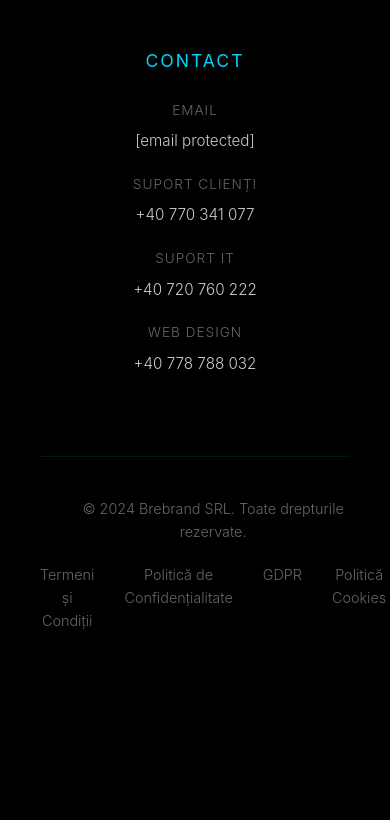
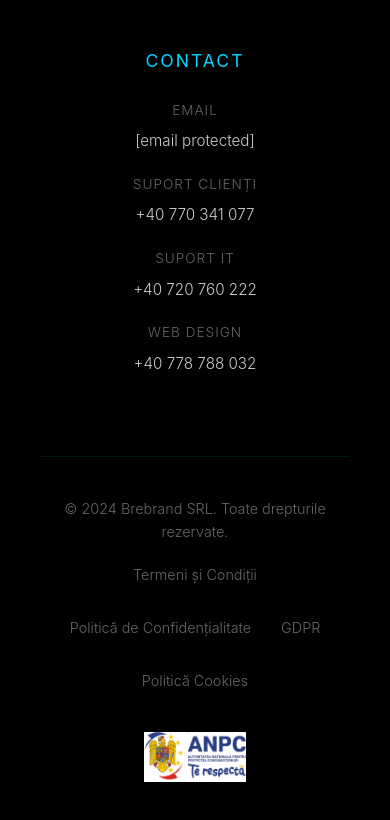
Before and after one commit to lukasyanis2018-bit/brebrand, a plain HTML site: page index.html in a window 390 px wide. Shown: the part 9585-10405 px from the top of the page. Before the commit the page ends 10257 px from the top, so only its background shows below. Drawn offline with Linux system fonts and the light colour scheme.

Commit message:
Add files via upload

```diff
--- a/index.html
+++ b/index.html
@@ -795,6 +795,38 @@
 
         .footer-legal a:hover {
             color: #00d4ff;
+        }
+
+        .footer-anpc {
+            display: flex;
+            align-items: center;
+        }
+
+        .anpc-logo {
+            height: 50px;
+            width: auto;
+            transition: opacity 0.3s ease, transform 0.3s ease;
+        }
+
+        .anpc-logo:hover {
+            opacity: 0.8;
+            transform: translateY(-2px);
+        }
+
+        @media (max-width: 968px) {
+            .footer-bottom {
+                flex-direction: column;
+                text-align: center;
+            }
+
+            .footer-legal {
+                flex-wrap: wrap;
+                justify-content: center;
+            }
+
+            .footer-anpc {
+                margin-top: 20px;
+            }
         }
 
         /* Contact Form Section */
@@ -2450,6 +2482,11 @@
                 <a href="#gdpr" onclick="showLegalPage('gdpr'); return false;">GDPR</a>
                 <a href="#cookies" onclick="showLegalPage('cookies'); return false;">Politică Cookies</a>
             </div>
+            <div class="footer-anpc">
+                <a href="https://anpc.ro" target="_blank" rel="noopener noreferrer">
+                    <img src="poze/ANPC.png" alt="ANPC - Autoritatea Națională pentru Protecția Consumatorilor" class="anpc-logo">
+                </a>
+            </div>
         </div>
 
         <!-- Analytics Script -->
```
Also changed, not shown: poze/ANPC.png (added).
